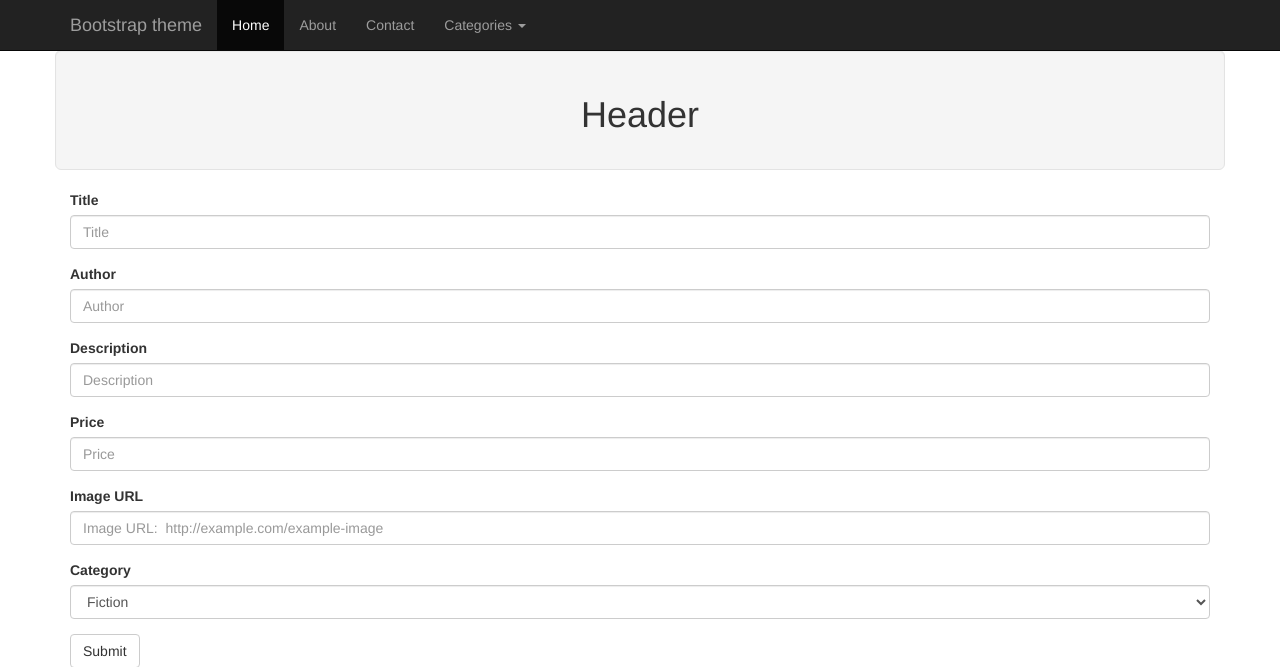
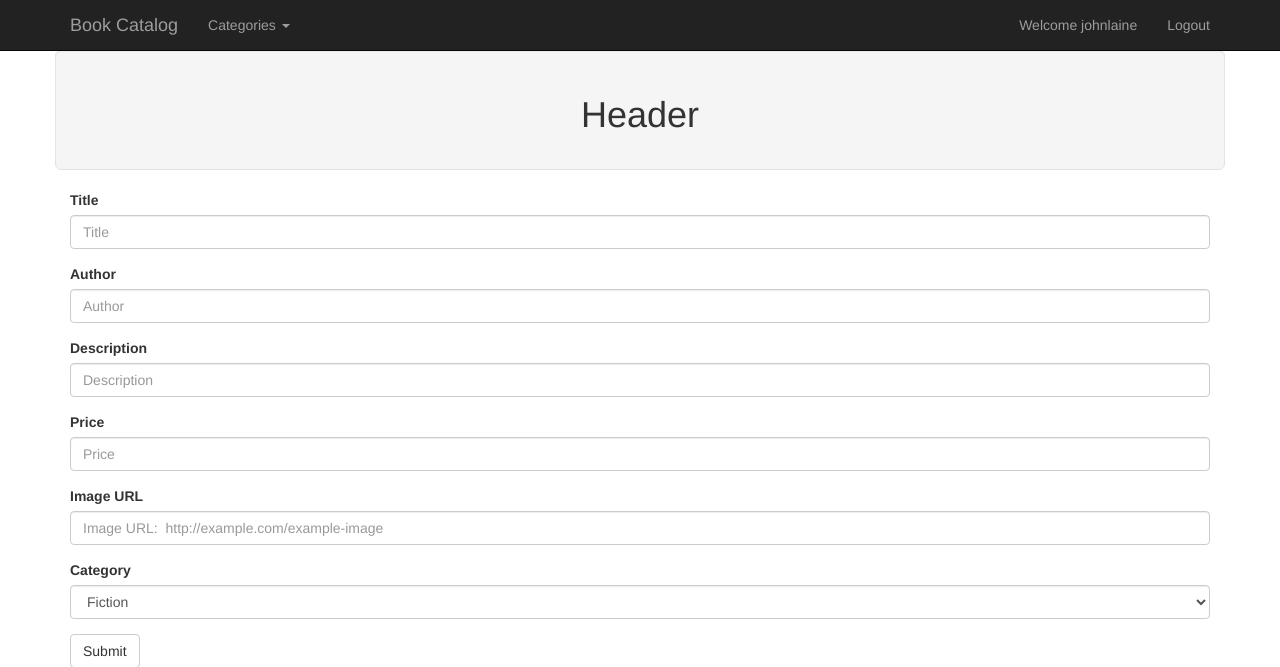
Before and after one commit to johnlaine1/udacity-fsnd-book-catalog, a Flask app: page /book/add in a window 1280 px wide. Shown: the top 667 px of the page. Run offline with Flask 2, Linux system fonts and the light colour scheme; a user stored in the database is signed in; data comes from the database, SQL or seed files in the repository; some libraries are stand-ins or nearby versions.

Commit message:
Isuue #14: Add login/logout links to navbar

```diff
--- a/templates/navBar.html
+++ b/templates/navBar.html
@@ -1,5 +1,3 @@
-
-    <!-- Fixed navbar -->
 <nav class="navbar navbar-inverse navbar-fixed-top">
     <div class="container">
         <div class="navbar-header">
@@ -9,13 +7,10 @@
                 <span class="icon-bar"></span>
                 <span class="icon-bar"></span>
             </button>
-          <a class="navbar-brand" href="#">Bootstrap theme</a>
+            <a class="navbar-brand" href="{{ url_for('showBooksFront') }}">Book Catalog</a>
         </div>
         <div id="navbar" class="navbar-collapse collapse">
             <ul class="nav navbar-nav">
-            <li class="active"><a href="#">Home</a></li>
-            <li><a href="#about">About</a></li>
-            <li><a href="#contact">Contact</a></li>
                 <li class="dropdown">
                     <a href="#" class="dropdown-toggle" data-toggle="dropdown" role="button" aria-haspopup="true" aria-expanded="false">Categories <span class="caret"></span></a>
                     <ul class="dropdown-menu">
@@ -27,6 +22,14 @@
                     </ul>
                 </li>
             </ul>
+            <ul class="nav navbar-nav navbar-right">
+                {% if session.username %}
+                    <li><a href="#">Welcome {{ session.username }}</a></li>
+                    <li><a href="/disconnect">Logout</a></li>
+                {% else %}
+                    <li><a href="{{ url_for('showLogin') }}">Login</a></li>
+                {% endif %}
+            </ul>
         </div><!--/.nav-collapse -->
     </div>
 </nav>
```
Lines whose indentation alone changed are shown as unchanged.
